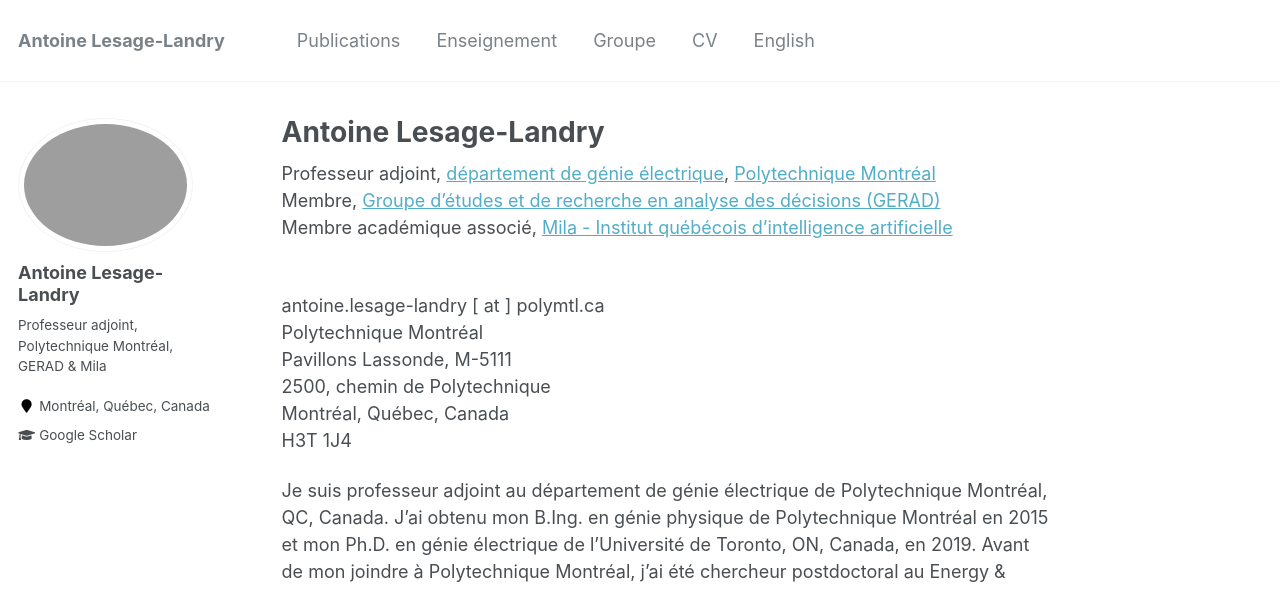
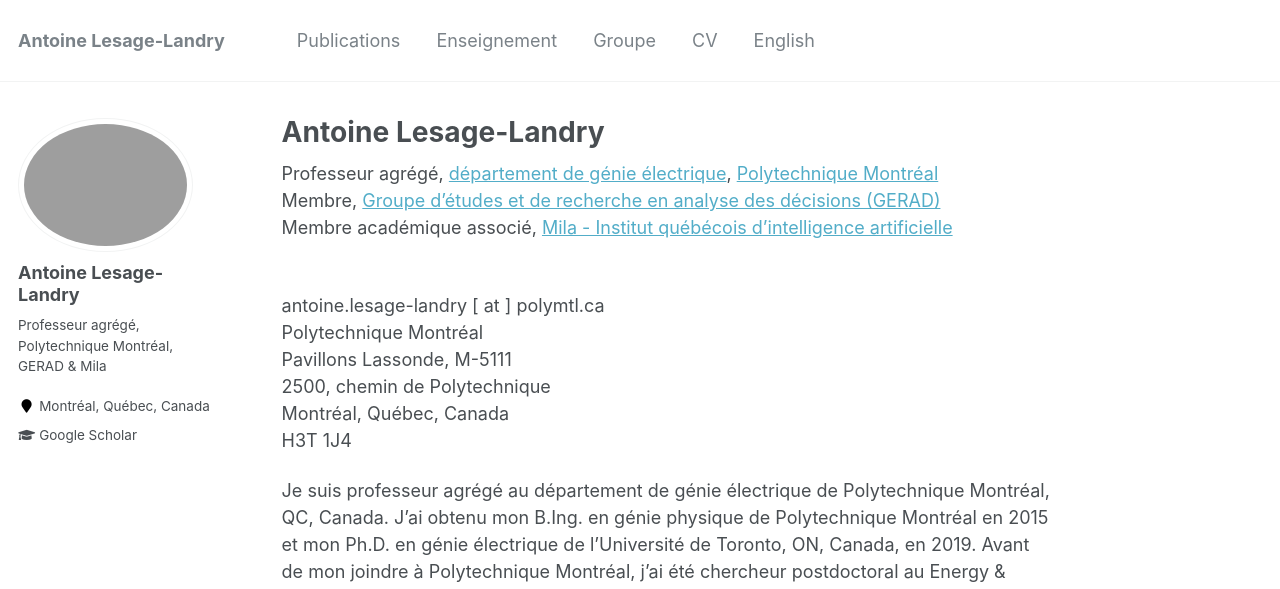
Before and after one commit to alesagelandry/fr, a Jekyll site: the page built from _pages/about.md, in a window 1280 px wide and 1037 px high. Shown: the top 589 px of the window. Built offline with Jekyll 4.4.1, drawn with Linux system fonts in a browser that asks for light colours; some of the changed text lies outside the part shown.

Commit message:
agrégé

```diff
--- a/_config.yml
+++ b/_config.yml
@@ -10,7 +10,7 @@ locale                   : "en-US"
 title                    : "Antoine Lesage-Landry"
 title_separator          : "-"
 name                     : &name "Antoine Lesage-Landry"
-description              : &description "Professeur adjoint, Polytechnique Montréal & GERAD"
+description              : &description "Professeur agrégé, Polytechnique Montréal & GERAD"
 url                      : https://alesagelandry.github.io/fr # the base hostname & protocol for your site e.g. "https://mmistakes.github.io"
 baseurl                  : "" # the subpath of your site, e.g. "/blog"
 repository               : "alesagelandry/alesagelandry.github.io/fr"
@@ -82,7 +82,7 @@ analytics:
 author:
   name             : "Antoine Lesage-Landry"
   avatar           : "all.png"
-  bio              : "Professeur adjoint, Polytechnique Montréal, GERAD & Mila"
+  bio              : "Professeur agrégé, Polytechnique Montréal, GERAD & Mila"
   location         : "Montréal, Québec, Canada"
   employer         :
   googlescholar    : "https://scholar.google.ca/citations?user=E-fXND0AAAAJ&hl=en"
--- a/_pages/about.md
+++ b/_pages/about.md
@@ -7,7 +7,7 @@ redirect_from:
   - /about/
   - /about.html
 ---
-Professeur adjoint, [département de génie électrique](https://www.polymtl.ca/expertises/lesage-landry-antoine), [Polytechnique Montréal](https://polymtl.ca/)<br />
+Professeur agrégé, [département de génie électrique](https://www.polymtl.ca/expertises/lesage-landry-antoine), [Polytechnique Montréal](https://polymtl.ca/)<br />
 Membre, [Groupe d'études et de recherche en analyse des décisions (GERAD)](https://www.gerad.ca/fr/people/antoine-lesage-landry)<br />
 Membre académique associé, [Mila - Institut québécois d'intelligence artificielle](https://mila.quebec/personne/antoine-lesage-landry/)<br />
 <br />
@@ -21,7 +21,7 @@ Montréal, Québec, Canada<br />
 H3T 1J4<br />
 
 
-Je suis professeur adjoint au département de génie électrique de Polytechnique Montréal, QC, Canada. J’ai obtenu mon B.Ing. en génie physique de Polytechnique Montréal en 2015 et mon Ph.D. en génie électrique de l’Université de Toronto, ON, Canada, en 2019. Avant de mon joindre à Polytechnique Montréal, j’ai été chercheur postdoctoral au Energy & Resources Group à l’Université de la Californie, Berkeley de 2019 à 2020. Mes champs d’intérêt en recherche incluent l’optimisation et l’online learning ainsi que leurs applications aux réseaux électriques avec énergie renouvelable.
+Je suis professeur agrégé au département de génie électrique de Polytechnique Montréal, QC, Canada. J’ai obtenu mon B.Ing. en génie physique de Polytechnique Montréal en 2015 et mon Ph.D. en génie électrique de l’Université de Toronto, ON, Canada, en 2019. Avant de mon joindre à Polytechnique Montréal, j’ai été chercheur postdoctoral au Energy & Resources Group à l’Université de la Californie, Berkeley de 2019 à 2020. Mes champs d’intérêt en recherche incluent l’optimisation et l’online learning ainsi que leurs applications aux réseaux électriques avec énergie renouvelable.
 
 Je suis présentement à la recherche de nouveaux étudiants aux cycles supérieurs (maîtrise et doctorat) pour plusieurs [projets de recherche](http://alesagelandry.github.io/fr/MScPhD_LORER_fr.pdf). J’invite les étudiant.e.s intéressé.e.s à entreprendre une maîtrise ou un doctorat sous ma supervision à me contacter. Pour plus d'information sur le processus d'application, s'il vous plaît consulter la description de projet.
 
```
Also changed, not shown: 1 other file.
